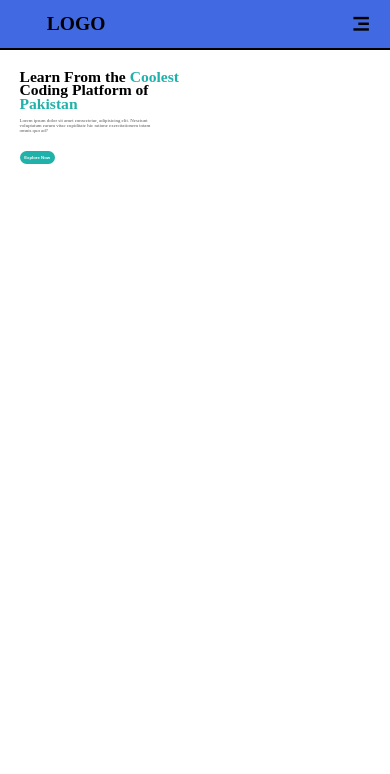
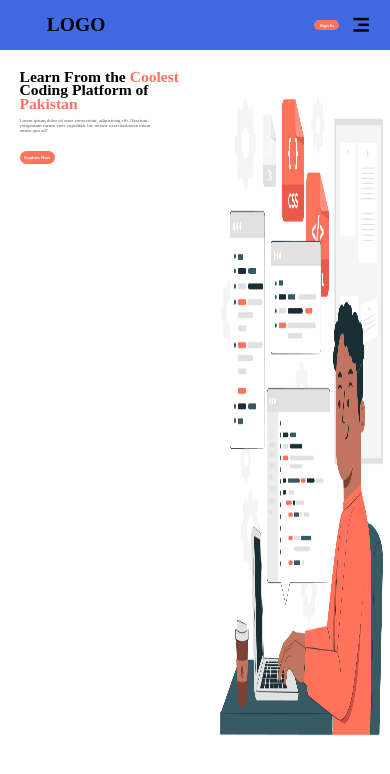
Before and after one commit to Hamadullah12/responsive-my-project, a plain HTML site: page index.html in a window 390 px wide. Drawn offline with nearby package versions, Linux system fonts and the light colour scheme.

Commit message:
work start on responsiveness

```diff
--- a/index.html
+++ b/index.html
@@ -20,6 +20,7 @@
     <h4>Courses</h4>
     <h4>Account</h4>
     <h4>Contact</h4>
+    <button>Sign In</button>
     <i class="ri-menu-3-line"></i>
 </div>
 </div>
@@ -33,7 +34,7 @@
 <button>Explore Now</button>
 </div>
     <div class="right">
-
+        <img src="./Assets/right.jpg" alt="">
     </div>
 </div>
 </div>
--- a/style.css
+++ b/style.css
@@ -19,7 +19,7 @@ body {
 .nav {
     height: 70px;
     width: 100%;
-    border-bottom: 2px solid #000;
+    /* border-bottom: 2px solid #000; */
     /* background-color: crimson; */
     display: flex;
     justify-content: space-between;
@@ -28,14 +28,23 @@ body {
 }
 
 .nav h2 {
-    font-size: 3vw;
+    font-size: 2vw;
     font: 700;
 }
 
 .nav h4 {
-    font-size: 1vw;
+    font-size: 1.1vw;
 }
+.nav button{
+    font-size: 1.1vw;
+    color: white;
+    background-color: #FF735C;
+    border: none;
+    border-radius: 7px;
+    font-weight: 700;
+    padding: 0.6vw 1.4vw;
 
+}
 .nav-part2 {
     display: flex;
     gap: 3vw;
@@ -69,7 +78,7 @@ remaing height without any other scroll bar */
     line-height: 3.5vw;
 }
 .left h1 span{
-    color: lightseagreen;
+    color:#FF735C;
 }
 
 .left p{
@@ -79,10 +88,10 @@ remaing height without any other scroll bar */
     margin-top: 2vw;
     margin-bottom: 3vw;
 }
-button{
+.content button{
     font-size: 1.1vw;
     color: white;
-    background-color: lightseagreen;
+    background-color: #FF735C;
     border: none;
     border-radius: 7px;
     font-weight: 700;
@@ -95,7 +104,10 @@ button{
     /* background-color: rgb(183, 152, 61); */
 }
 
-
+.right img{
+    height: 100%;
+    width: 100%;
+}
 
 
 
```
Also changed, not shown: Assets/help.jpg (renamed from Assets/4140038.jpg), Assets/right.jpg (renamed from Assets/6463428.jpg), Assets/theme.jpg (renamed from Assets/3759159.jpg).
